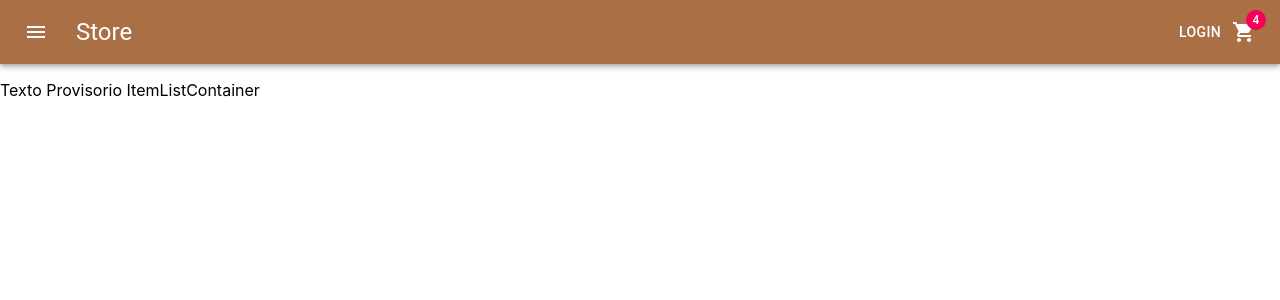
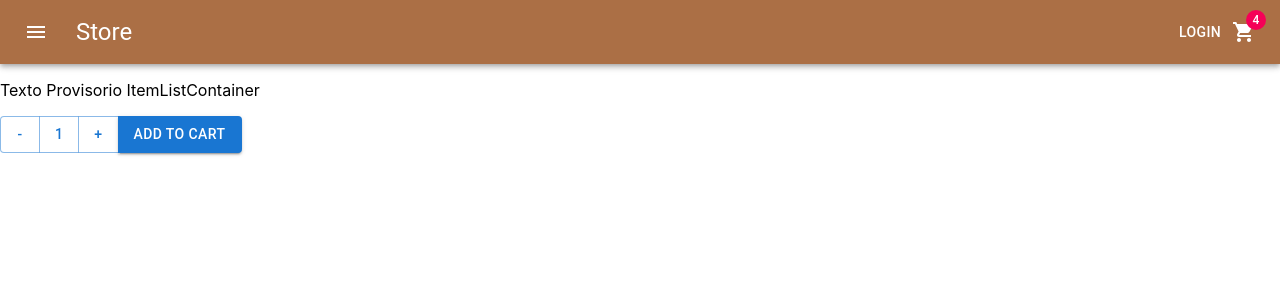
Before and after one commit to RivasMor/rivas_ecommerce, a React (Create React App) app: page / in a window 1280 px wide. Shown: the top 300 px of the page. Built offline with nearby package versions, Linux system fonts and the light colour scheme.

Commit message:
Desafio: contador con boton

```diff
--- /dev/null
+++ b/src/components/ItemCount.js
@@ -0,0 +1,38 @@
+import * as React from 'react';
+import Button from '@mui/material/Button';
+import ButtonGroup from '@mui/material/ButtonGroup';
+import { useState } from 'react';
+
+
+
+const ItemCount = () =>{
+ let stock = 6;
+  let initial = 1;
+   const [items,setItems] = useState(1);
+    const onAdd = () =>{
+      if (items < stock){
+        setItems(items + 1);
+      }
+    }
+    const onLess = () =>{
+      if((items <= stock)&&(items>initial)){
+        setItems(items - 1);
+      }
+    }
+
+
+    return(
+      <>
+  <ButtonGroup variant="outlined" aria-label="outlined primary button group">
+  <Button onClick={onLess}>-</Button>
+  <Button>{items}</Button>
+  <Button onClick={onAdd}>+</Button>
+
+<Button variant="contained" >Add to Cart</Button>
+</ButtonGroup>
+
+
+
+      </>
+)}
+export default ItemCount;
--- a/src/components/ItemListContainer.js
+++ b/src/components/ItemListContainer.js
@@ -1,6 +1,10 @@
+import ItemCount from "./ItemCount";
 const ItemListContainer = () =>{
     return (
+        <>
         <p>Texto Provisorio ItemListContainer</p>
+        <ItemCount stock={6} initial={1}/>
+        </>
     )
 }
 export default ItemListContainer;
```
